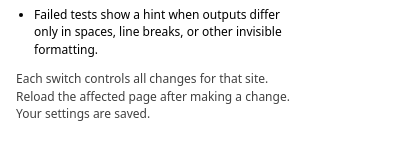
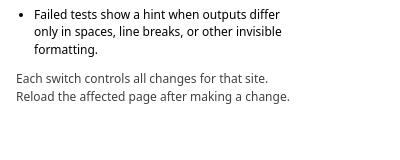
Before and after one commit to mezozoltan/elte-extras, a browser extension: page popup.html in a window 400 px wide. Both pictures are taken after a click on the button "Details". Shown: the part 506-666 px from the top of the page. Drawn offline with Linux system fonts and the light colour scheme.

Commit message:
Remove saved-settings sentence from popup details

```diff
--- a/popup.html
+++ b/popup.html
@@ -33,7 +33,7 @@
       <li>Tasks appear under topics that have a deadline.</li>
       <li>Failed tests show a hint when outputs differ only in spaces, line breaks, or other invisible formatting.</li>
     </ul>
-    <p>Each switch controls all changes for that site. Reload the affected page after making a change. Your settings are saved.</p>
+    <p>Each switch controls all changes for that site. Reload the affected page after making a change.</p>
   </section>
   <p id="status" role="status" aria-live="polite"></p>
 </body>
```
Also changed, not shown: 1 other file.
